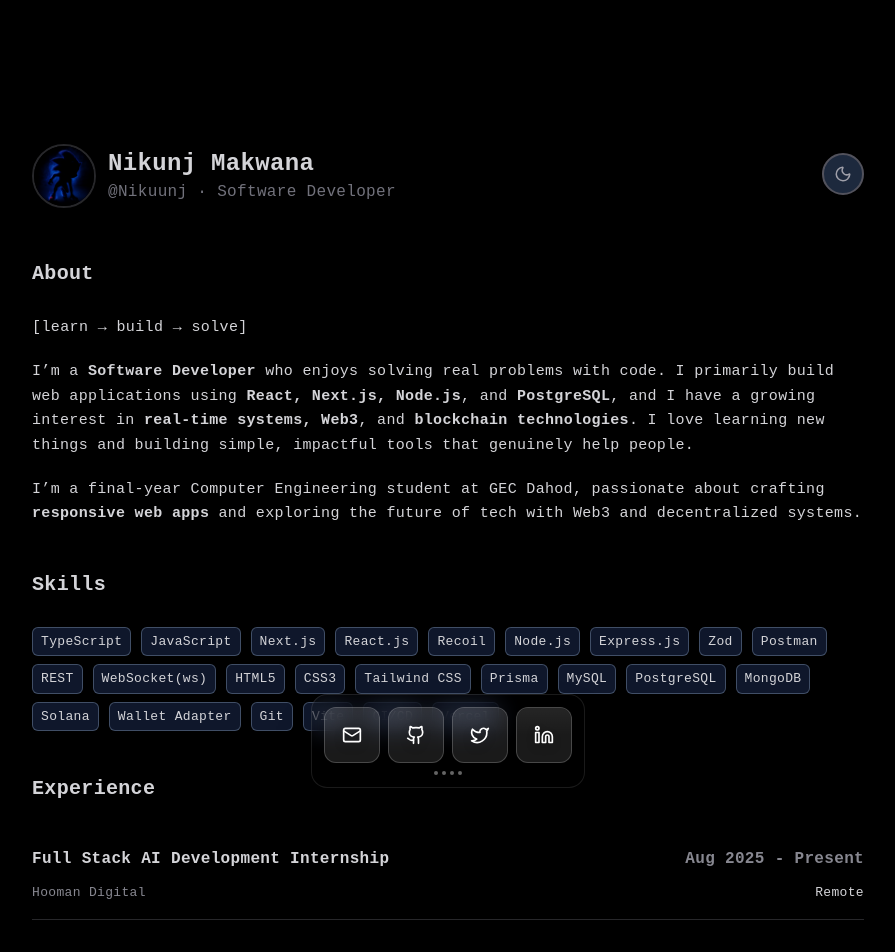
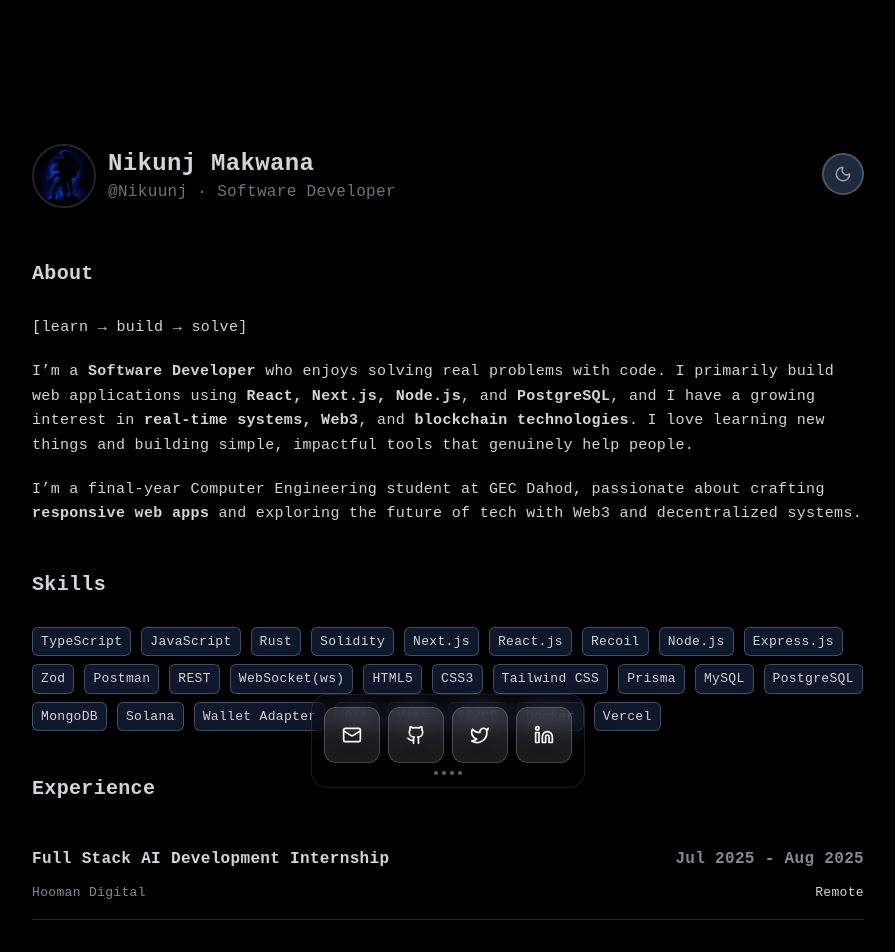
Before and after one commit to Nikuunj/Portfolio, a Next.js app: page / in a window 1280 px wide. Shown: the top 952 px of the page, without its empty margins (192-1087 px from the left). Built offline with nearby package versions, Linux system fonts and the light colour scheme; a web font is replaced by a local one.

Commit message:
update: skill

```diff
--- a/data/experiences.ts
+++ b/data/experiences.ts
@@ -2,8 +2,8 @@ export const experiences  = [
      {
           domain: 'Full Stack AI Development Internship',
           company: 'hooman digital',
-          to: 'Aug 2025',
-          from: 'Present',
+          to: 'Jul 2025',
+          from: 'Aug 2025',
           place: 'Remote'
      },
      {
--- a/data/skill.ts
+++ b/data/skill.ts
@@ -1,4 +1,4 @@
-export const skills = ['TypeScript', 'JavaScript',  'Next.js', 'React.js', 'Recoil',
+export const skills = ['TypeScript', 'JavaScript', 'Rust', 'Solidity',  'Next.js', 'React.js', 'Recoil',
      'Node.js', 'Express.js', 'Zod', 'Postman', 'REST', 'WebSocket(ws)', 'HTML5', 'CSS3',
      'Tailwind CSS', 'Prisma', 'MySQL', 'PostgreSQL', 'MongoDB',  'Solana', 'Wallet Adapter',
-     'Git', 'Vite' , 'CI/CD', 'Vercel']
+     'Git', 'Vite' , 'CI/CD', 'Docker', 'Vercel']
```
